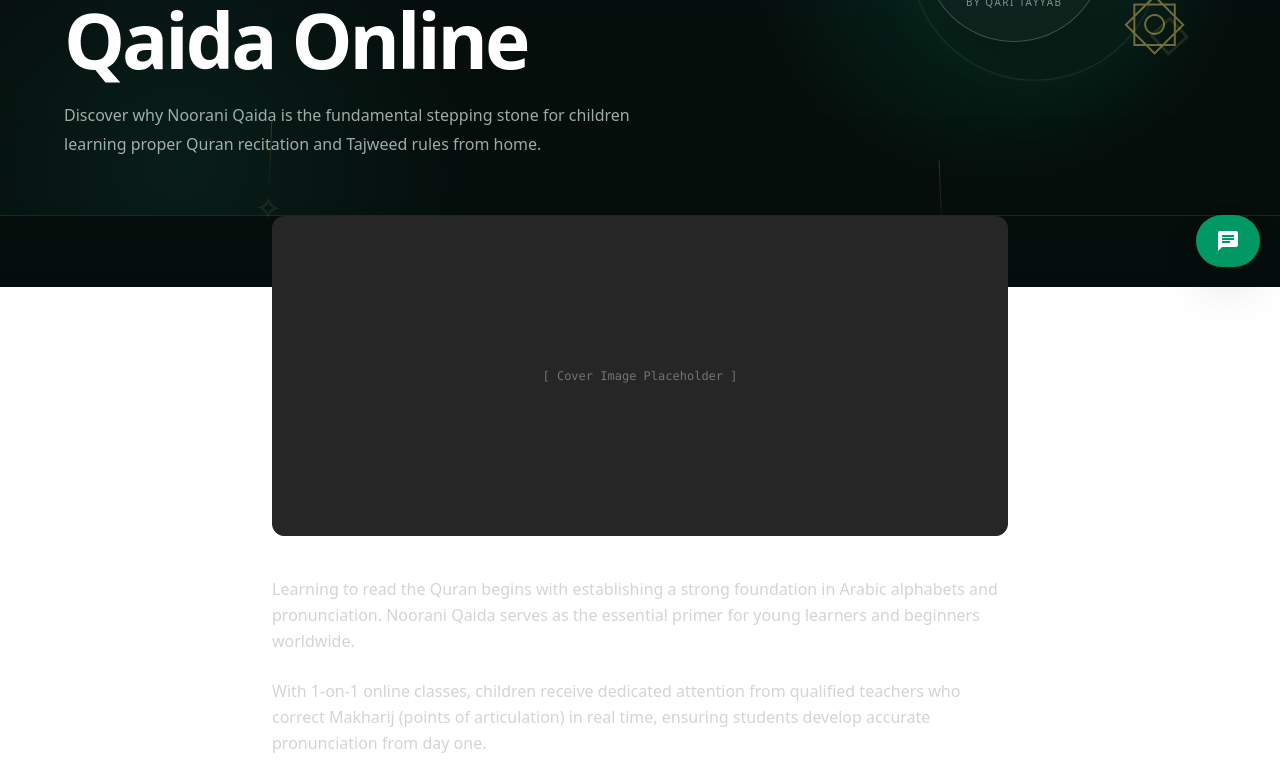
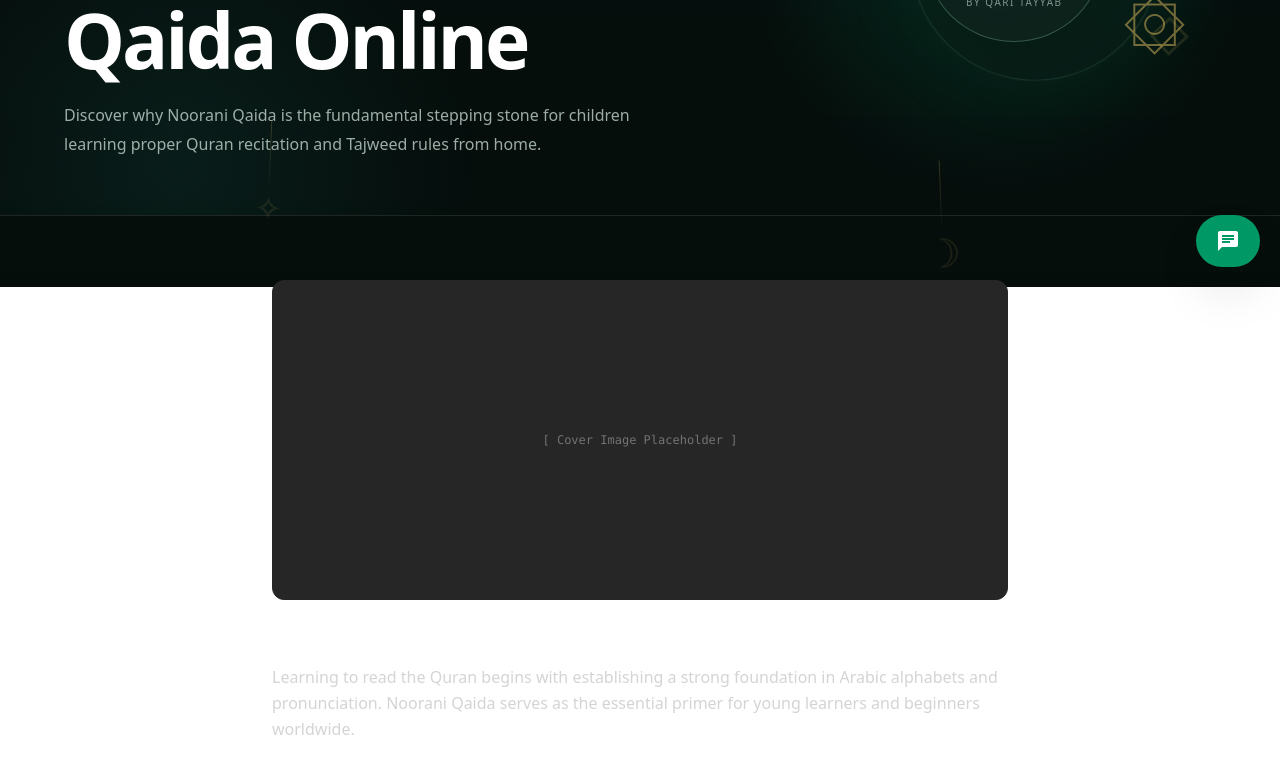
Before and after one commit to KhuramShahzad-5335/qurancademy, a Next.js app: page /blog/benefits-of-learning-noorani-qaida-online-for-kids in a window 1280 px wide. Shown: the part 513-1284 px from the top of the page. Built offline with nearby package versions, Linux system fonts and the light colour scheme.

Commit message:
spell mistakes

```diff
--- a/src/app/blog/[slug]/page.tsx
+++ b/src/app/blog/[slug]/page.tsx
@@ -51,7 +51,7 @@ export default async function BlogPostDetailPage({ params }: BlogPostPageProps)
       />
 
       {/* Main Image Placeholder */}
-      <div className="bg-neutral-800 h-64 md:h-80 rounded-xl flex items-center justify-center text-neutral-500 font-mono text-xs mb-10 border border-neutral-800">
+      <div className="bg-neutral-800 h-64 md:h-80 rounded-xl flex items-center justify-center text-neutral-500 font-mono text-xs my-16 border border-neutral-800">
         [ Cover Image Placeholder ]
       </div>
 
--- a/src/app/components/common/floatingWidget.tsx
+++ b/src/app/components/common/floatingWidget.tsx
@@ -406,7 +406,7 @@ export default function FloatingSupportWidget() {
               {/* Footer Location Info */}
               <div className="flex items-center gap-2 text-neutral-400 text-[10px]">
                 <LocationOnIcon style={{ fontSize: 14 }} />
-                <span>Qurancademy Online Quran Academy Operations</span>
+                <span>Qurancademy Online.</span>
               </div>
             </div>
           )}
--- a/src/app/contact/page.tsx
+++ b/src/app/contact/page.tsx
@@ -153,7 +153,7 @@ export default function ContactPage() {
               <span>Headquarters</span>
             </div>
             <p className="text-neutral-400 text-xs leading-relaxed">
-              Qurancademy Online Quran Academy, Pakistan & Global Distance Learning Operations.
+              Qurancademy, Pakistan & Global Distance Learning Operations.
             </p>
           </div>
 
```
